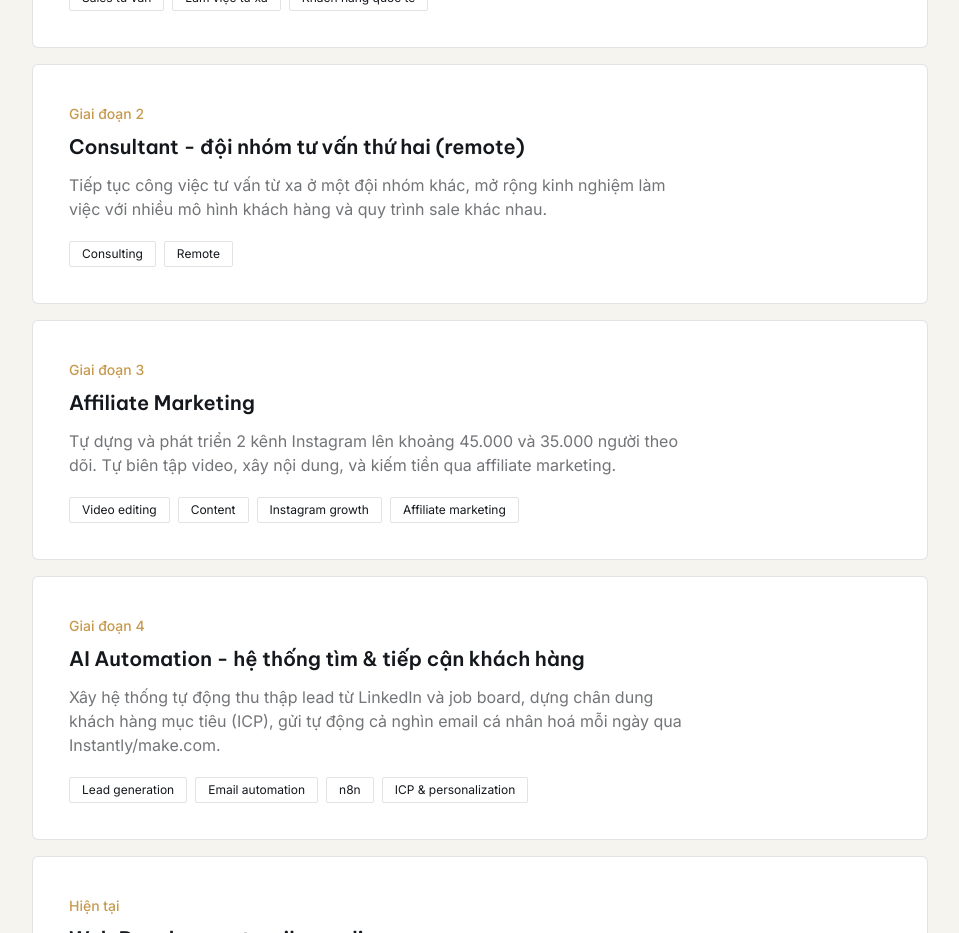
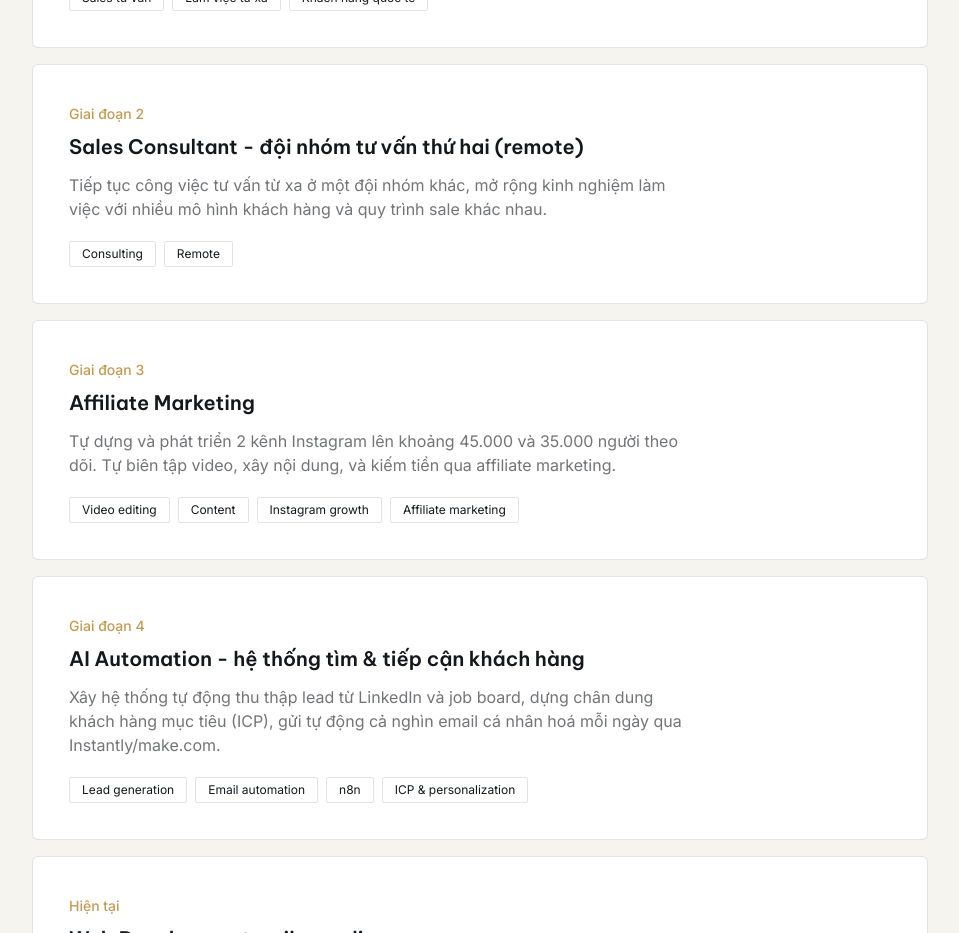
Before and after one commit to kaytran757/cv2, a React (Vite) app: page / in a window 1280 px wide. Shown: the part 1360-2293 px from the top of the page, without its empty margins (160-1119 px from the left). Built offline with nearby package versions, Linux system fonts and the light colour scheme.

Commit message:
Updated CareerSection.tsx

```diff
--- a/src/components/CareerSection.tsx
+++ b/src/components/CareerSection.tsx
@@ -17,7 +17,7 @@ const stages: Stage[] = [
   },
   {
     period: 'Giai đoạn 2',
-    title: 'Consultant - đội nhóm tư vấn thứ hai (remote)',
+    title: 'Sales Consultant - đội nhóm tư vấn thứ hai (remote)',
     description:
       'Tiếp tục công việc tư vấn từ xa ở một đội nhóm khác, mở rộng kinh nghiệm làm việc với nhiều mô hình khách hàng và quy trình sale khác nhau.',
     tags: ['Consulting', 'Remote'],
```
